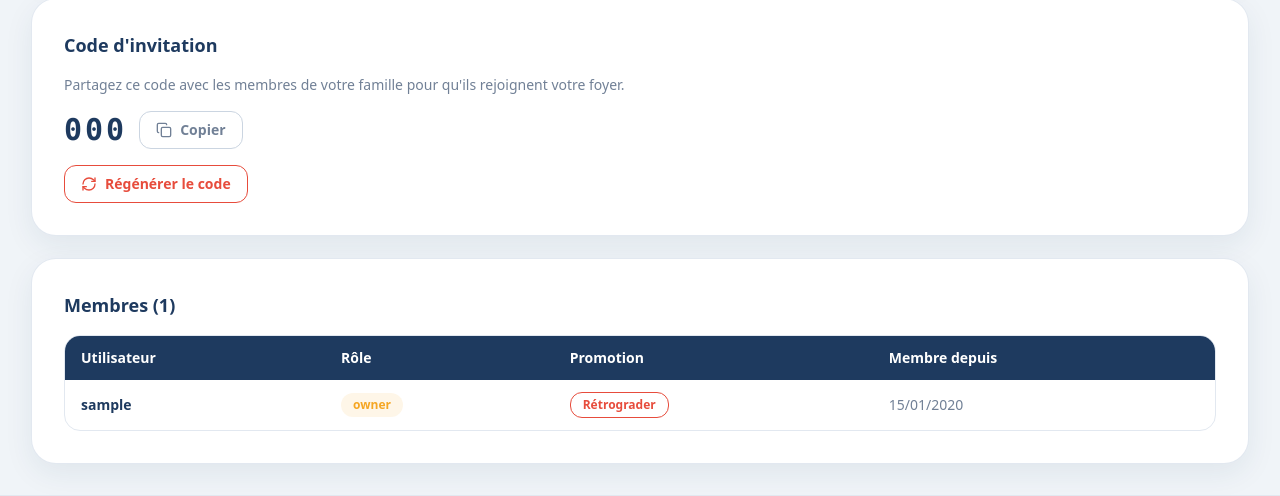
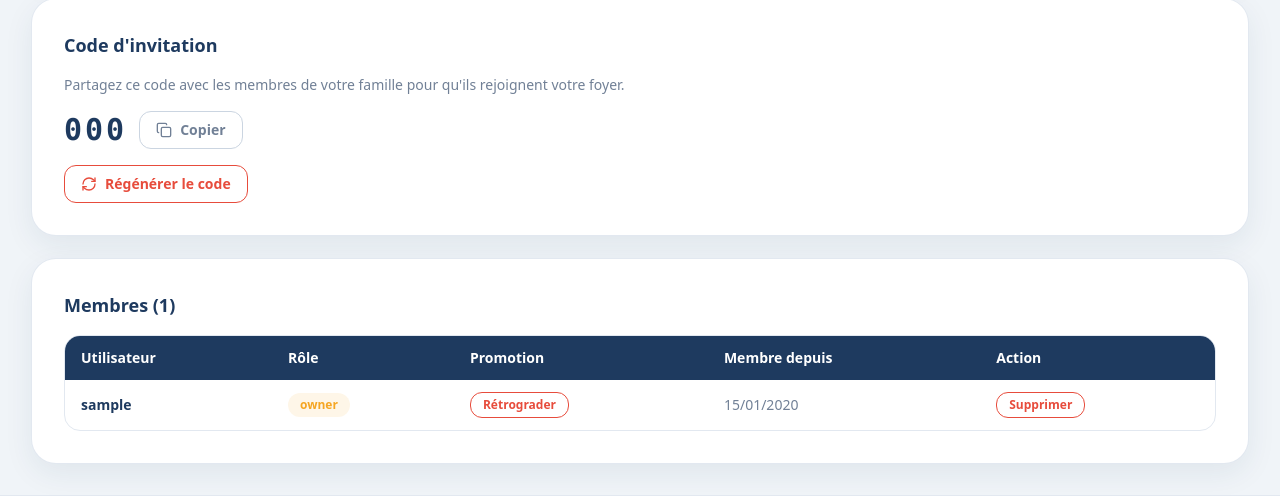
Before and after one commit to Kyrokx/FacTrack, a Django app: page /organization/settings/ in a window 1280 px wide. Shown: the part 474-970 px from the top of the page. Run offline with Django 5.2, Linux system fonts and the light colour scheme; a user stored in the database is signed in; tables that the repository leaves empty hold one stand-in row (values such as "Sample post"); some libraries are stand-ins or nearby versions.

Commit message:
feat: add member removal and leave organization functionality, update organization settings template

```diff
--- a/bills/templates/bill/organization_settings.html
+++ b/bills/templates/bill/organization_settings.html
@@ -71,6 +71,7 @@
                         <th class="px-4 py-3 font-semibold">Rôle</th>
                         <th class="px-4 py-3 font-semibold">Promotion</th>
                         <th class="px-4 py-3 font-semibold">Membre depuis</th>
+                        <th class="px-4 py-3 font-semibold">Action</th>
                     </tr>
                 </thead>
                 <tbody class="divide-y divide-slate-200">
@@ -88,12 +89,22 @@
                         <td class="px-4 py-3 text-textSecondary">
                             <form method="post" action="{% url 'promote_member' membership.id %}">
                                 {% csrf_token %}
-                                <button type="submit" class="rounded-xl border px-3 py-1 text-xs font-semibold transition {% if membership.role == 'member' %}border-secondary text-secondary hover:bg-secondary hover:text-white {% else %}border-danger text-danger hover:bg-danger hover:text-white{% endif %}">
+                                <button type="submit"
+                                    class="rounded-xl border px-3 py-1 text-xs font-semibold transition {% if membership.role == 'member' %}border-secondary text-secondary hover:bg-secondary hover:text-white {% else %}border-danger text-danger hover:bg-danger hover:text-white{% endif %}">
                                     {% if membership.role == 'member' %}Promouvoir{% else %}Rétrograder{% endif %}
                                 </button>
                             </form>
                         </td>
                         <td class="px-4 py-3 text-textSecondary">{{ membership.joined_at|date:"d/m/Y" }}</td>
+                        <td class="px-4 py-3 text-textSecondary">
+                            <form method="post" action="{% url 'remove_member' membership.id %}">
+                                {% csrf_token %}
+                                <button type="submit"
+                                    class="rounded-xl border px-3 py-1 text-xs font-semibold transition border-danger text-danger hover:bg-danger hover:text-white">
+                                    Supprimer
+                                </button>
+                            </form>
+                        </td>
                     </tr>
                     {% empty %}
                     <tr>
--- a/bills/views.py
+++ b/bills/views.py
@@ -247,7 +247,6 @@ def organization_settings_view(request):
     }
     return render(request, 'bill/organization_settings.html', context)
 
-@login_required
 @require_organization
 def promote_member_view(request, membership_id):
     if request.method != 'POST':
@@ -276,6 +275,52 @@ def promote_member_view(request, membership_id):
 
     membership.save()
     return redirect('organization_settings')
+
+@require_organization
+def remove_member_view(request, membership_id):
+    if request.method != 'POST':
+        return redirect('organization_settings')
+
+    if request.user.membership.role != 'owner':
+        messages.error(request, 'Seul le propriétaire peut supprimer des membres.')
+        return redirect('organization_settings')
+
+    membership = get_object_or_404(
+        Membership,
+        id=membership_id,
+        organization=request.organization
+    )
+
+    if membership.user == request.user:
+        messages.error(request, 'Vous ne pouvez pas supprimer votre propre compte.')
+        return redirect('organization_settings')
+
+    if membership.role == 'owner':
+        messages.error(request, 'Vous ne pouvez pas supprimer un propriétaire.')
+        return redirect('organization_settings')
+
+    membership.delete()
+    messages.success(request, f'{membership.user.username} a été supprimé du foyer.')
+    return redirect('organization_settings')
+
+@require_organization
+def leave_organization_view(request):
+    if request.method != 'POST':
+        return redirect('organization_settings')
+
+    membership = get_object_or_404(
+        Membership,
+        user=request.user,
+        organization=request.organization
+    )
+
+    if membership.role == 'owner':
+        messages.error(request, 'Le propriétaire ne peut pas quitter le foyer. Veuillez transférer la propriété ou supprimer le foyer.')
+        return redirect('organization_settings')
+
+    membership.delete()
+    messages.success(request, 'Vous avez quitté le foyer avec succès.')
+    return redirect('setup')
 
 @require_organization
 def add_bills(request):
--- a/config/urls.py
+++ b/config/urls.py
@@ -17,7 +17,10 @@ Including another URLconf
 from django.contrib import admin
 from django.urls import path
 from django.contrib.auth import views as auth_views
-from bills.views import home_view,add_bills,bills_list,toggle_bill,edit_bill,delete_bill,export_bills_csv,export_bills_pdf,bill_detail,signup_view,setup_view,create_organization_view,join_organization_view,organization_settings_view,promote_member_view
+from bills.views import *
+
+
+#home_view,add_bills,bills_list,toggle_bill,edit_bill,delete_bill,export_bills_csv,export_bills_pdf,bill_detail,signup_view,setup_view,create_organization_view,join_organization_view,organization_settings_view,promote_member_view,remove_member_view,leave_organization_view
 
 
 urlpatterns = [
@@ -38,5 +41,7 @@ urlpatterns = [
     path('toggle/<int:id>/', toggle_bill, name='toggle_bill'),
     path('organization/settings/', organization_settings_view, name='organization_settings'),
     path('organization/member/<int:membership_id>/promote/', promote_member_view, name='promote_member'),
+    path('organization/member/<int:membership_id>/remove/', remove_member_view, name='remove_member'),
+    path('organization/leave/', leave_organization_view, name='leave_organization'),
     path('admin/', admin.site.urls),
 ]
--- a/templates/base.html
+++ b/templates/base.html
@@ -1,5 +1,6 @@
 <!DOCTYPE html>
 <html lang="fr">
+
 <head>
     <meta charset="UTF-8">
     <meta name="viewport" content="width=device-width, initial-scale=1.0">
@@ -30,6 +31,7 @@
     </script>
     {% block head %}{% endblock %}
 </head>
+
 <body class="min-h-screen bg-background text-textPrimary antialiased">
     <nav class="sticky top-0 z-50 border-b border-slate-200 bg-white/95 backdrop-blur">
         <div class="mx-auto max-w-7xl px-4 sm:px-6 lg:px-8">
@@ -41,33 +43,40 @@
                     </div>
                 </a>
 
-                <button id="mobile-menu-button" type="button" class="inline-flex items-center justify-center rounded-lg p-2 text-textSecondary hover:bg-slate-100 hover:text-primary lg:hidden" aria-controls="mobile-menu" aria-expanded="false">
+                <button id="mobile-menu-button" type="button"
+                    class="inline-flex items-center justify-center rounded-lg p-2 text-textSecondary hover:bg-slate-100 hover:text-primary lg:hidden"
+                    aria-controls="mobile-menu" aria-expanded="false">
                     <span class="sr-only">Open main menu</span>
                     <svg class="h-6 w-6" fill="none" stroke="currentColor" viewBox="0 0 24 24" aria-hidden="true">
-                        <path stroke-linecap="round" stroke-linejoin="round" stroke-width="2" d="M4 6h16M4 12h16M4 18h16"></path>
+                        <path stroke-linecap="round" stroke-linejoin="round" stroke-width="2"
+                            d="M4 6h16M4 12h16M4 18h16"></path>
                     </svg>
                 </button>
 
                 <div class="hidden items-center gap-2 lg:flex">
-                    <a href="{% url 'home' %}" class="rounded-lg px-4 py-2 text-sm font-medium transition {% if request.resolver_match.url_name == 'home' %}bg-primary text-white shadow-soft{% else %}text-textSecondary hover:bg-slate-100 hover:text-primary{% endif %}">
+                    <a href="{% url 'home' %}"
+                        class="rounded-lg px-4 py-2 text-sm font-medium transition {% if request.resolver_match.url_name == 'home' %}bg-primary text-white shadow-soft{% else %}text-textSecondary hover:bg-slate-100 hover:text-primary{% endif %}">
                         <span class="flex items-center gap-2">
                             <i data-lucide="layout-dashboard"></i>
                             <span>Dashboard</span>
                         </span>
                     </a>
-                    <a href="{% url 'bills_list' %}" class="rounded-lg px-4 py-2 text-sm font-medium transition {% if request.resolver_match.url_name == 'bills_list' %}bg-primary text-white shadow-soft{% else %}text-textSecondary hover:bg-slate-100 hover:text-primary{% endif %}">
+                    <a href="{% url 'bills_list' %}"
+                        class="rounded-lg px-4 py-2 text-sm font-medium transition {% if request.resolver_match.url_name == 'bills_list' %}bg-primary text-white shadow-soft{% else %}text-textSecondary hover:bg-slate-100 hover:text-primary{% endif %}">
                         <span class="flex items-center gap-2">
                             <i data-lucide="receipt-text"></i>
                             <span>Factures</span>
                         </span>
                     </a>
-                    <a href="{% url 'add_bills' %}" class="rounded-lg px-4 py-2 text-sm font-medium transition {% if request.resolver_match.url_name == 'add_bills' %}bg-primary text-white shadow-soft{% else %}text-textSecondary hover:bg-slate-100 hover:text-primary{% endif %}">
+                    <a href="{% url 'add_bills' %}"
+                        class="rounded-lg px-4 py-2 text-sm font-medium transition {% if request.resolver_match.url_name == 'add_bills' %}bg-primary text-white shadow-soft{% else %}text-textSecondary hover:bg-slate-100 hover:text-primary{% endif %}">
                         <span class="flex items-center gap-2">
                             <i data-lucide="plus-circle"></i>
                             <span>Ajouter</span>
                         </span>
                     </a>
-                    <a href="{% url 'organization_settings' %}" class="rounded-lg px-4 py-2 text-sm font-medium transition {% if request.resolver_match.url_name == 'organization_settings' %}bg-primary text-white shadow-soft{% else %}text-textSecondary hover:bg-slate-100 hover:text-primary{% endif %}">
+                    <a href="{% url 'organization_settings' %}"
+                        class="rounded-lg px-4 py-2 text-sm font-medium transition {% if request.resolver_match.url_name == 'organization_settings' %}bg-primary text-white shadow-soft{% else %}text-textSecondary hover:bg-slate-100 hover:text-primary{% endif %}">
                         <span class="flex items-center gap-2">
                             <i data-lucide="house"></i>
                             <span>Mon Foyer</span>
@@ -76,7 +85,8 @@
                     {% if user.is_authenticated %}
                     <form method="post" action="{% url 'logout' %}" class="ml-2">
                         {% csrf_token %}
-                        <button type="submit" class="rounded-lg bg-danger px-4 py-2 text-sm font-semibold text-white transition hover:opacity-90">
+                        <button type="submit"
+                            class="rounded-lg bg-danger px-4 py-2 text-sm font-semibold text-white transition hover:opacity-90">
                             <span class="flex items-center gap-2">
                                 <i data-lucide="log-out"></i>
                                 <span>Déconnexion</span>
@@ -84,20 +94,56 @@
                         </button>
                     </form>
                     {% endif %}
+
+                    {% if request.user.is_authenticated and request.user.membership %}
+
+                    {% if request.user.membership.role != 'owner' %}
+                        <form method="post" action="{% url 'leave_organization' %}">
+                            {% csrf_token %}
+                            <button type="submit"
+                                class="rounded-xl border border-danger px-4 py-2 text-sm font-semibold text-danger transition hover:bg-danger hover:text-white">
+                                <span class="flex items-center gap-2">
+                                <i data-lucide="door-open"></i>
+                                <span>Quitter le Foyer</span>
+                            </span>
+                            </button>
+                        </form>
+                    {% endif %}
+
+                    {% endif %}
                 </div>
             </div>
         </div>
 
         <div id="mobile-menu" class="hidden border-t border-slate-200 bg-white lg:hidden">
             <div class="mx-auto flex max-w-7xl flex-col gap-2 px-4 py-4 sm:px-6 lg:px-8">
-                <a href="{% url 'home' %}" class="rounded-lg px-4 py-2 text-sm font-medium {% if request.resolver_match.url_name == 'home' %}bg-primary text-white{% else %}text-textSecondary hover:bg-slate-100 hover:text-primary{% endif %}">Dashboard</a>
-                <a href="{% url 'bills_list' %}" class="rounded-lg px-4 py-2 text-sm font-medium {% if request.resolver_match.url_name == 'bills_list' %}bg-primary text-white{% else %}text-textSecondary hover:bg-slate-100 hover:text-primary{% endif %}">Factures</a>
-                <a href="{% url 'add_bills' %}" class="rounded-lg px-4 py-2 text-sm font-medium {% if request.resolver_match.url_name == 'add_bills' %}bg-primary text-white{% else %}text-textSecondary hover:bg-slate-100 hover:text-primary{% endif %}">Ajouter</a>
+                <a href="{% url 'home' %}"
+                    class="rounded-lg px-4 py-2 text-sm font-medium {% if request.resolver_match.url_name == 'home' %}bg-primary text-white{% else %}text-textSecondary hover:bg-slate-100 hover:text-primary{% endif %}">Dashboard</a>
+                <a href="{% url 'bills_list' %}"
+                    class="rounded-lg px-4 py-2 text-sm font-medium {% if request.resolver_match.url_name == 'bills_list' %}bg-primary text-white{% else %}text-textSecondary hover:bg-slate-100 hover:text-primary{% endif %}">Factures</a>
+                <a href="{% url 'add_bills' %}"
+                    class="rounded-lg px-4 py-2 text-sm font-medium {% if request.resolver_match.url_name == 'add_bills' %}bg-primary text-white{% else %}text-textSecondary hover:bg-slate-100 hover:text-primary{% endif %}">Ajouter</a>
+                <a href="{% url 'organization_settings' %}"
+                    class="rounded-lg px-4 py-2 text-sm font-medium {% if request.resolver_match.url_name == 'organization_settings' %}bg-primary text-white{% else %}text-textSecondary hover:bg-slate-100 hover:text-primary{% endif %}">Mon
+                    Foyer</a>
                 {% if user.is_authenticated %}
                 <form method="post" action="{% url 'logout' %}">
                     {% csrf_token %}
-                    <button type="submit" class="w-full rounded-lg bg-danger px-4 py-2 text-sm font-semibold text-white transition hover:opacity-90">Déconnexion</button>
+                    <button type="submit"
+                        class="w-full rounded-lg bg-danger px-4 py-2 text-sm font-semibold text-white transition hover:opacity-90">Déconnexion</button>
                 </form>
+                {% endif %}
+
+                {% if request.user.is_authenticated and request.user.membership %}
+                {% if request.user.membership.role != 'owner' %}
+                    <form method="post" action="{% url 'leave_organization' %}">
+                        {% csrf_token %}
+                        <button type="submit"
+                            class="w-full rounded-lg border border-danger px-4 py-2 text-sm font-semibold text-danger transition hover:bg-danger hover:text-white">
+                            Quitter le Foyer
+                        </button>
+                    </form>
+                {% endif %}
                 {% endif %}
             </div>
         </div>
@@ -124,10 +170,8 @@
                     {% endif %}
                 </div>
                 <div class="flex-1 text-sm font-medium">{{ message }}</div>
-                <button type="button"
-                    class="ml-2 text-lg leading-none opacity-70 transition hover:opacity-100"
-                    data-toast-close
-                    aria-label="Fermer">×</button>
+                <button type="button" class="ml-2 text-lg leading-none opacity-70 transition hover:opacity-100"
+                    data-toast-close aria-label="Fermer">×</button>
             </div>
             {% endfor %}
         </div>
@@ -177,4 +221,5 @@
         lucide.createIcons();
     </script>
 </body>
+
 </html>
```
Lines whose indentation alone changed are shown as unchanged.
